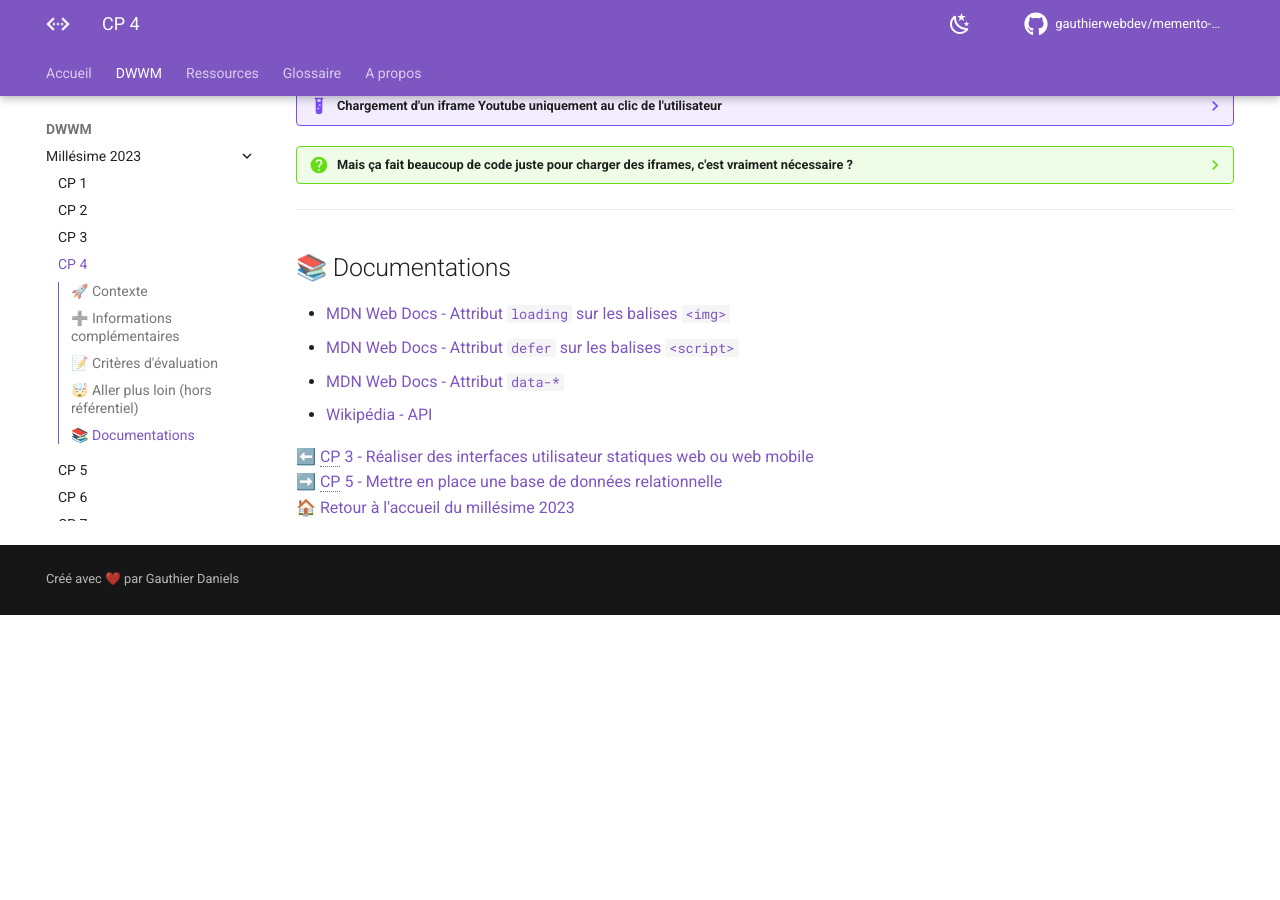
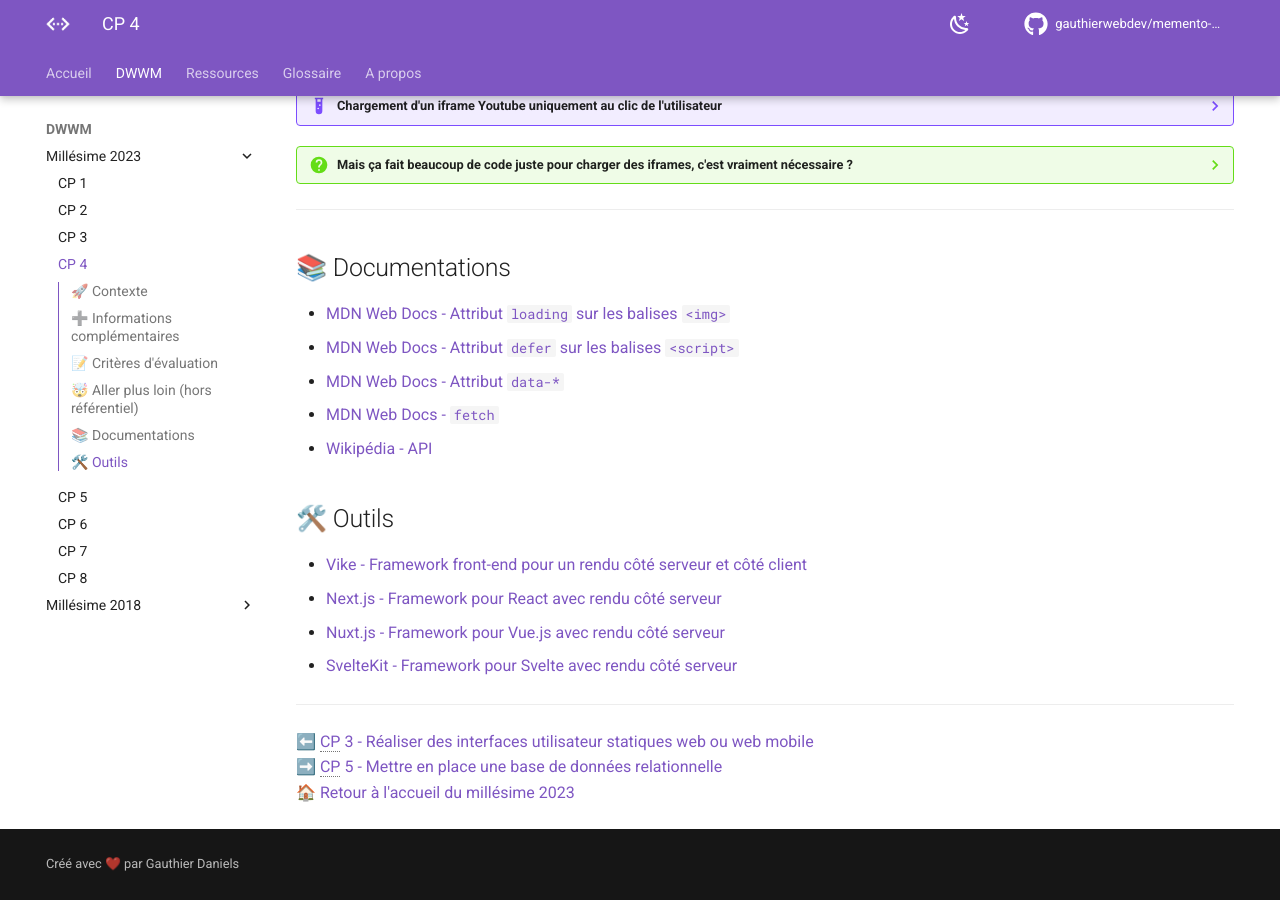
Before and after one commit to preparation-tp/memento-dev, an MkDocs documentation site: the page built from docs/dwwm/2023/cp-4-developper-la-partie-dynamique-des-interfaces-utilisateur-web-ou-web-mobile.md, in a window 1280 px wide and 900 px high, scrolled down 2754 px. Built offline with MkDocs 1.6.1 and Material for MkDocs 9.7.7, drawn with Linux system fonts in a browser that asks for light colours; comment, search, counter and statistics services are not loaded; before the commit the page ends 3369 px from its top, so only the background shows below that.

Commit message:
docs: Update tools section with new frameworks and resources

```diff
--- a/docs/dwwm/2023/cp-4-developper-la-partie-dynamique-des-interfaces-utilisateur-web-ou-web-mobile.md
+++ b/docs/dwwm/2023/cp-4-developper-la-partie-dynamique-des-interfaces-utilisateur-web-ou-web-mobile.md
@@ -187,7 +187,16 @@ Mais on peut améliorer notre page en mettant en place une légère interaction
 - [MDN Web Docs - Attribut `loading` sur les balises `<img>`](https://developer.mozilla.org/fr/docs/Web/HTML/Element/img#loading)
 - [MDN Web Docs - Attribut `defer` sur les balises `<script>`](https://developer.mozilla.org/fr/docs/Web/HTML/Element/script#defer)
 - [MDN Web Docs - Attribut `data-*`](https://developer.mozilla.org/fr/docs/Web/HTML/Global_attributes/data-*)
+- [MDN Web Docs - `fetch`](https://developer.mozilla.org/fr/docs/Web/API/Fetch_API)
 - [Wikipédia - API](https://fr.wikipedia.org/wiki/Interface_de_programmation)
+
+## 🛠️ Outils
+- [Vike - Framework front-end pour un rendu côté serveur et côté client](https://vike.dev/)
+- [Next.js - Framework pour React avec rendu côté serveur](https://nextjs.org/)
+- [Nuxt.js - Framework pour Vue.js avec rendu côté serveur](https://nuxtjs.org/)
+- [SvelteKit - Framework pour Svelte avec rendu côté serveur](https://kit.svelte.dev/)
+
+---
 
 [⬅️ <abbr title="Compétence Professionnelle">CP</abbr> 3 - Réaliser des interfaces utilisateur statiques web ou web mobile](cp-3-realiser-des-interfaces-statiques-web-ou-web-mobile.md)
 [➡️ <abbr title="Compétence Professionnelle">CP</abbr> 5 - Mettre en place une base de données relationnelle](cp-5-mettre-en-place-une-base-de-donnees-relationnelle.md)
```
